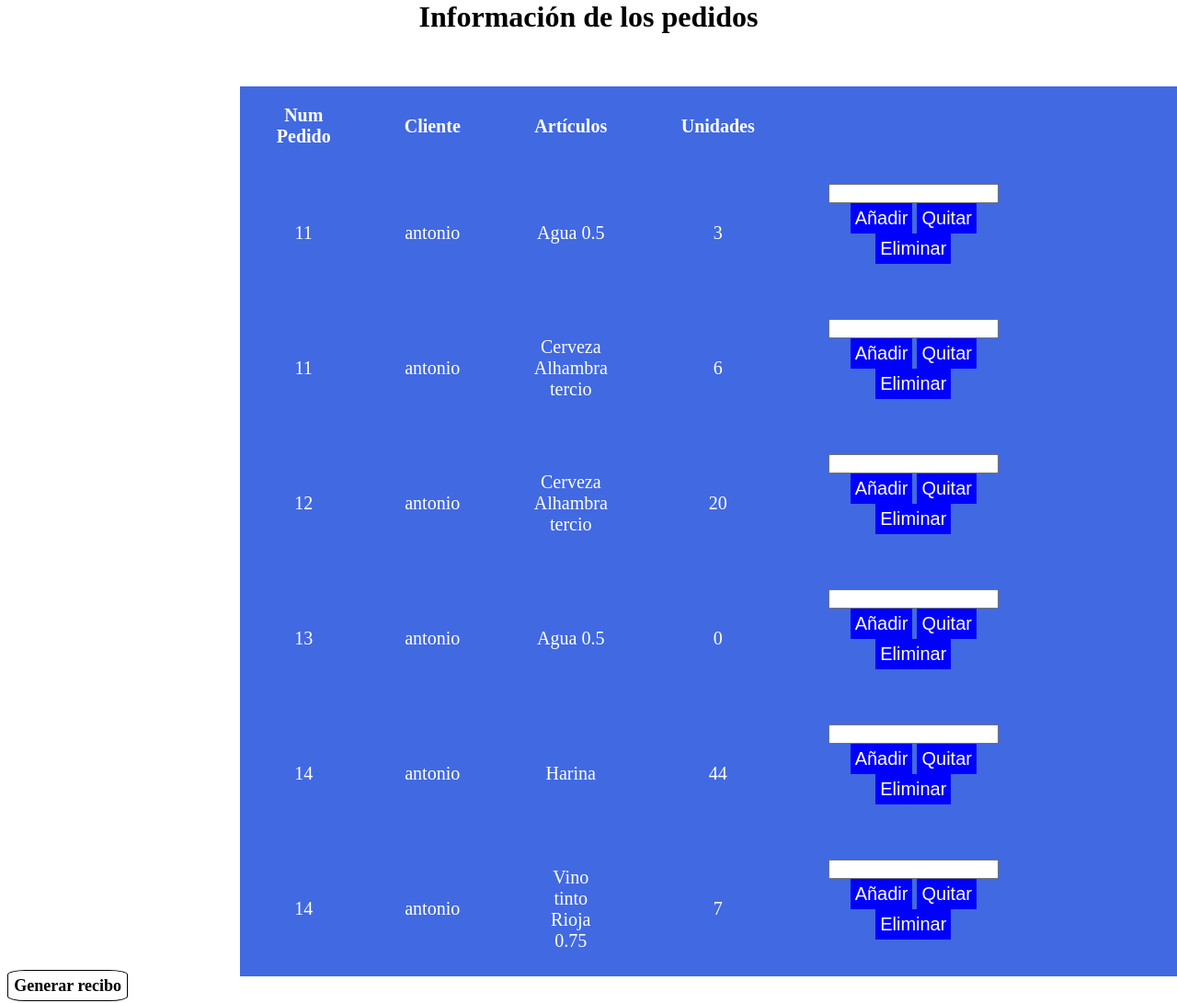
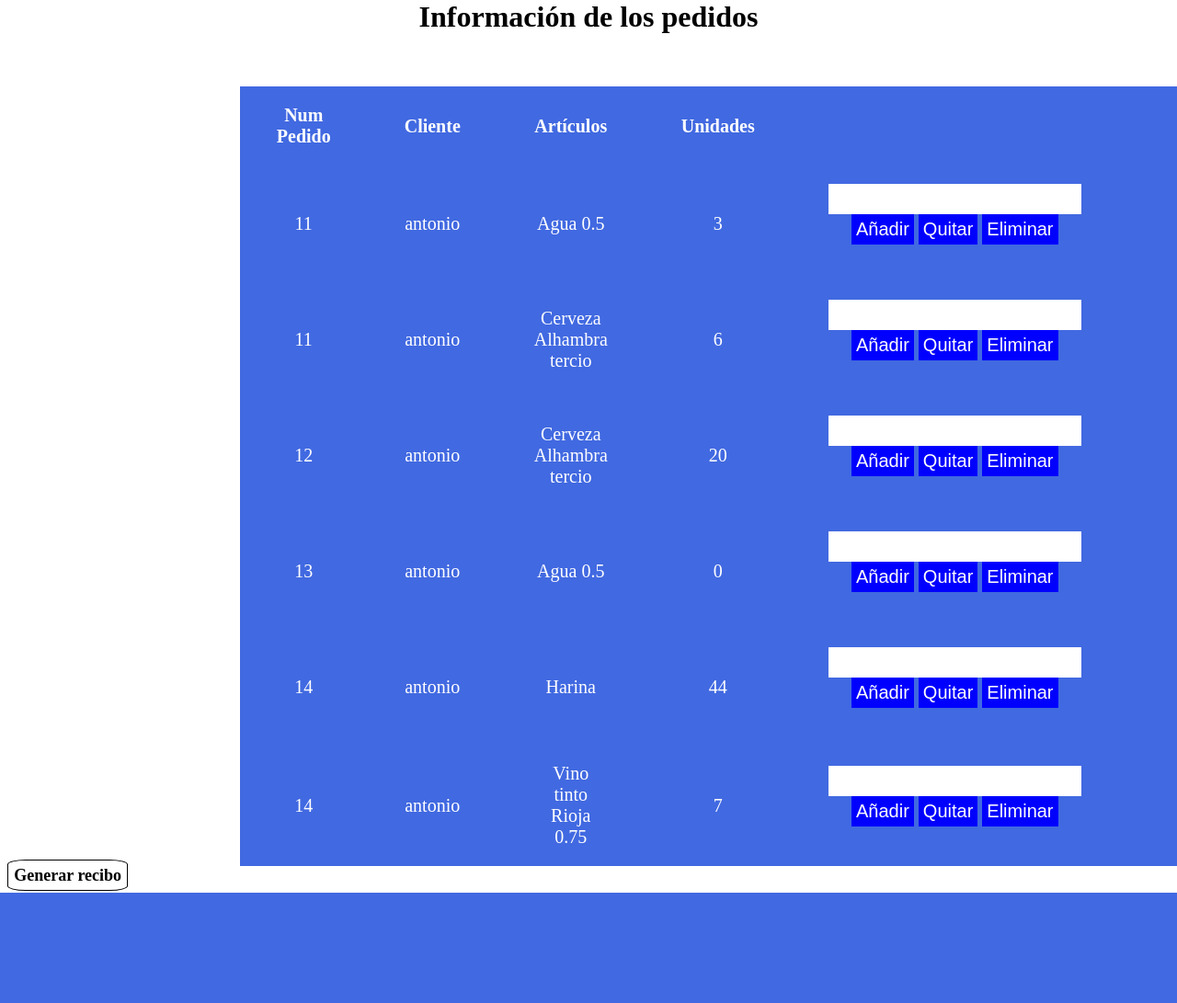
Before and after one commit to ftrillop/Docs, a PHP site: page /pedidos.php in a window 1280 px wide; the page is wider, and only the part inside the window is pictured. Shown: the part 171-1262 px from the top of that part at 92% size. After the commit the page ends 1142 px from the top of that part, so only its background shows below. Run offline with PHP 8.4, Linux system fonts and the light colour scheme; the visitor is signed in with stand-in values (Sample User, id 1); data comes from the database, SQL or seed files in the repository.

Commit message:
Todo el curso

```diff
--- a/Carrito/pedidos.php
+++ b/Carrito/pedidos.php
@@ -95,7 +95,7 @@ if ($conexion) {
     <head>
         <title>Pedidos</title>
         <style>
-table {
+            table {
                 text-align: center;
                 background-color: royalblue;
                 color: white;
@@ -116,6 +116,15 @@ table {
                 font-size: 20px;
             }
             #art:hover {
+                background-color: #2EB0FF;
+                font-size: 20px;
+            }
+            .cantidad {
+                border: #4141e1;
+                padding: 0.25em;
+                font-size: 20px;
+            }
+            .cantidad:hover {
                 background-color: #2EB0FF;
                 font-size: 20px;
             }
```
